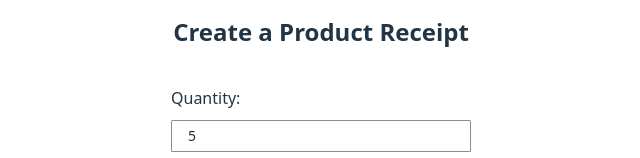
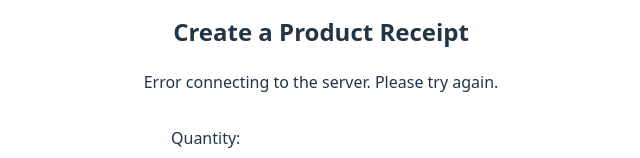
Before and after one commit to nicrish/art_supply_store_database, a React (Vite) app in the folder frontend/: page /productreceipts in a window 1280 px wide. Both pictures are taken after typing "5" into the empty fields and a click on the input 640 px from the left and 1026 px from the top of the page. Shown: the part 701-859 px from the top of the page, without its empty margins (319-959 px from the left). Built offline with nearby package versions, Linux system fonts and the light colour scheme; no server answers.

Commit message:
add updatemessage

```diff
--- a/frontend/src/pages/CreateProductReceipts.jsx
+++ b/frontend/src/pages/CreateProductReceipts.jsx
@@ -1,4 +1,3 @@
-
 import React, { useState } from 'react';
 
 
@@ -11,6 +10,8 @@ const CreateProductReceipt = ({ products, receipts, backendURL, refreshData }) =
             create_productreceipt_receiptDateTime: ''
 
         });
+
+        const [statusMessage, setStatusMessage] = useState('');
 
         const handleChange = (e) => {
             const { name, value } = e.target;
@@ -34,20 +35,25 @@ const CreateProductReceipt = ({ products, receipts, backendURL, refreshData }) =
 
                 if (response.ok) {
                     console.log("Product created successfully.");
+                    setStatusMessage('Product receipt created successfully!');
                     refreshData();
                 } else {
                     console.log(backendURL + '/productreceipt/create')
 
                     console.error("Error creating product.");
+                    setStatusMessage('Error creating product receipt. Please check your inputs and try again.');
                 }
             } catch (error) {
                 console.error('Error during form submission:', error);
+                setStatusMessage('Error connecting to the server. Please try again.');
             }
         };
 
     return (
         <>
         <h2>Create a Product Receipt</h2>
+
+        {statusMessage && <p>{statusMessage}</p>}
 
         <form className='cuForm' onSubmit={handleSubmit}>
             <label htmlFor="create_productreceipt_quantity">Quantity: </label>
--- a/frontend/src/pages/UpdateProductReceipts.jsx
+++ b/frontend/src/pages/UpdateProductReceipts.jsx
@@ -1,8 +1,3 @@
-// Citation for the following function: UpdateProductReceiptForm
-// Date: 8/13/25
-// Adapted from canvas: "Implementing CUD operations in your app"
-// Source URL: https://canvas.oregonstate.edu/courses/2007765/pages/exploration-implementing-cud-operations-in-your-app?module_item_id=25664628
-// changed parameters/props passed in, form fields, route for fetch to match our data base attributes instead of bsg people attributes
 
 
 import React, {useState} from 'react'
@@ -10,14 +5,14 @@ import React, {useState} from 'react'
 const UpdateProductReceiptForm = ({ productreceipts, products, receipts, backendURL, refreshData}) => {
 
         const [formData, setFormData] = useState({
-            productReceiotID: '',
+            productReceiptID: '',
             quantity: '',
             productID: '',
             receiptID: ''
 
 
         })
-
+        const [statusMessage, setStatusMessage] = useState('');
 
         const handleChange = (e) => {
             const {name, value} = e.target
@@ -39,9 +34,12 @@ const UpdateProductReceiptForm = ({ productreceipts, products, receipts, backend
                 if(response.ok){
                     alert("Successfully updated product receipt")
                     console.log("product receipt updated successfully")
-                    refreshData()
+                    setStatusMessage('Product receipt updated successfully!');
+                    refreshData();
+
                 }else{
                     console.error("Error updating product receipt")
+                    setStatusMessage('Error updating product receipt. Please check your inputs and try again.');
                 }
             }catch(error){
                 console.error('Error during form submission:', error)
@@ -52,6 +50,11 @@ const UpdateProductReceiptForm = ({ productreceipts, products, receipts, backend
     return (
         <>
         <h2>Update a Product Receipt</h2>
+
+
+        {statusMessage && <p>{statusMessage}</p>}
+
+
         <form className='cuForm' onSubmit={handleSubmit}>
             <label htmlFor="productReceiptID">Product Receipt to Update: </label>
             <select
```
Also changed, not shown: 1 other file (tests, documents, lock files or other folders).
